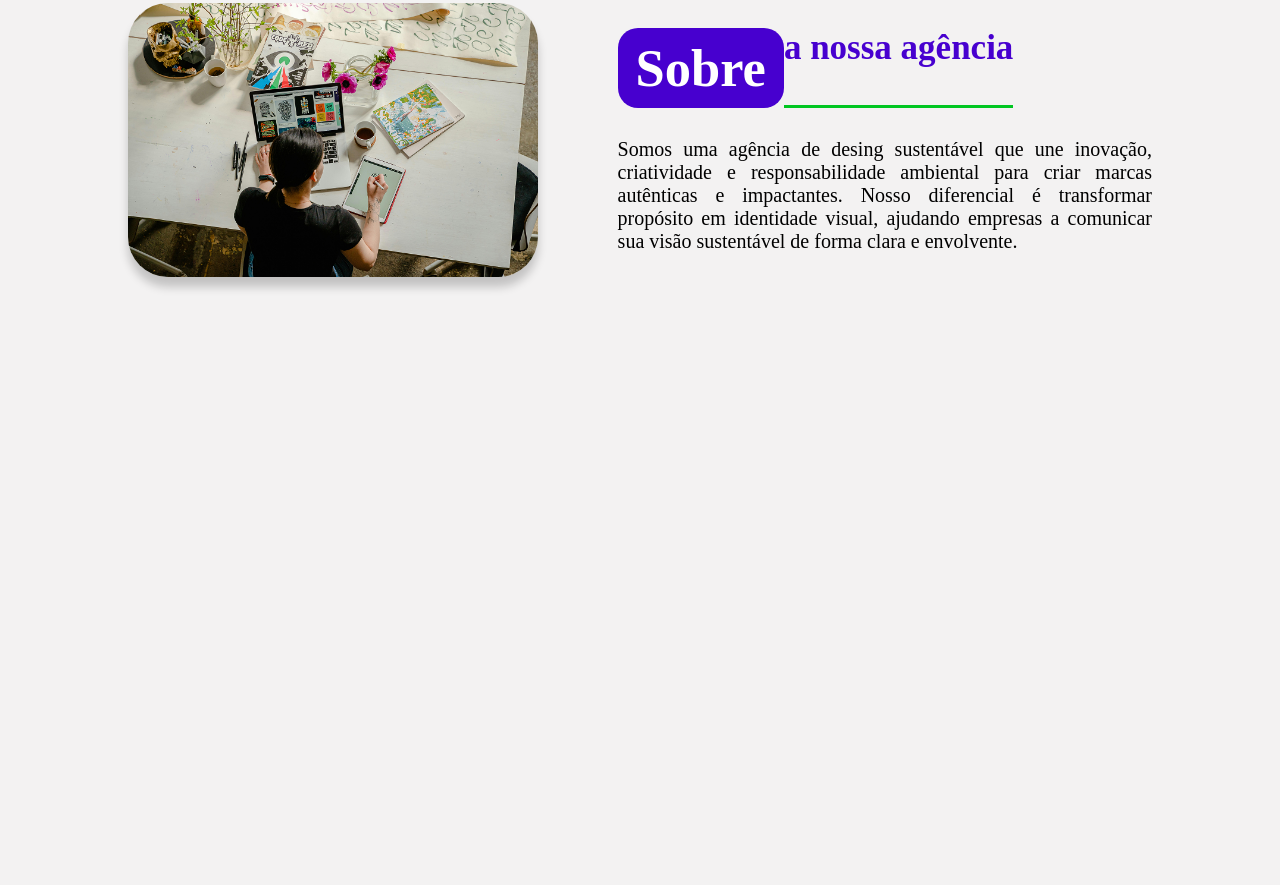
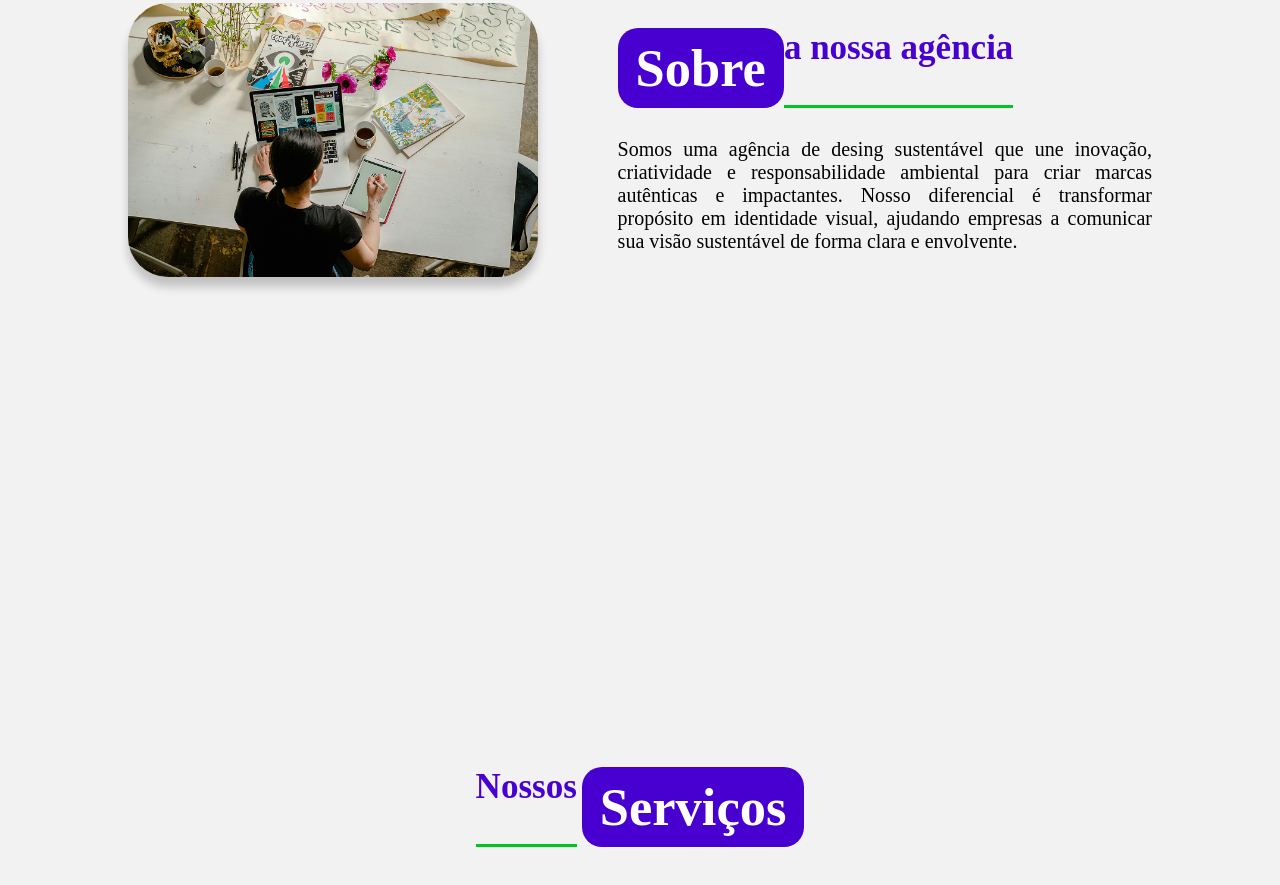
Before and after one commit to GuiVerasRocha/Pixel-V, a plain HTML site: page index.html in a window 1280 px wide. Shown: the part 1077-1962 px from the top of the page. Before the commit the page ends 1844 px from the top, so only its background shows below. Drawn offline with Linux system fonts and the light colour scheme; a web font is replaced by a local one.

Commit message:
Finalizado serviços

```diff
--- a/index.html
+++ b/index.html
@@ -61,6 +61,14 @@
 
      <section id="parallax"></section>
 
+     <section id="Serviços">
+
+        <div class="titulo">
+           <span>Nossos</span><h2>Serviços</h2>
+        </div>
+
+     </section>
+
  </main>
 </body>
 
--- a/style.css
+++ b/style.css
@@ -171,3 +171,17 @@ header img {
 
     background-size: 30%;
 }
+
+/* -------------Serviços--------------- */
+#Serviços{
+    margin-bottom: 120px;
+}
+
+#Serviços .titulo{
+    justify-content: center;
+    margin-bottom: 55px;
+}
+
+#Serviços h2{
+    margin-left: 5px;
+}
```
